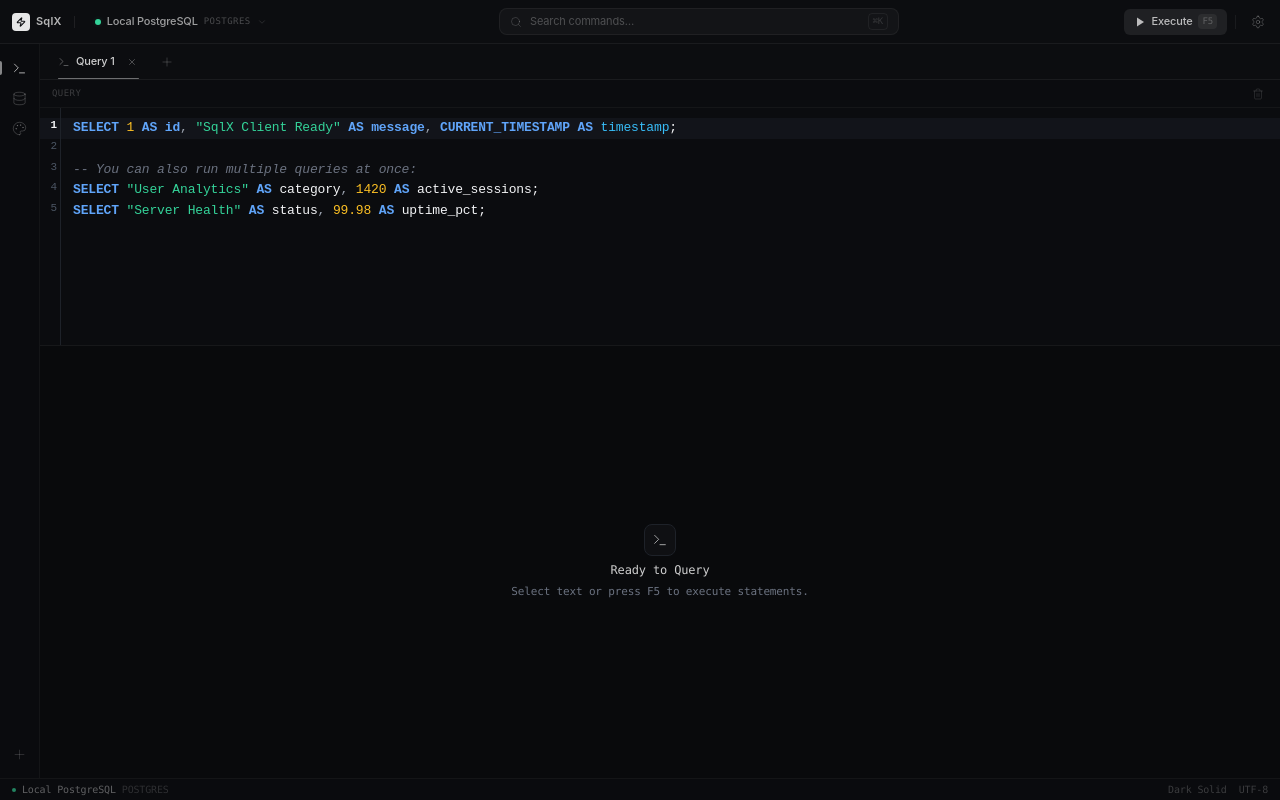
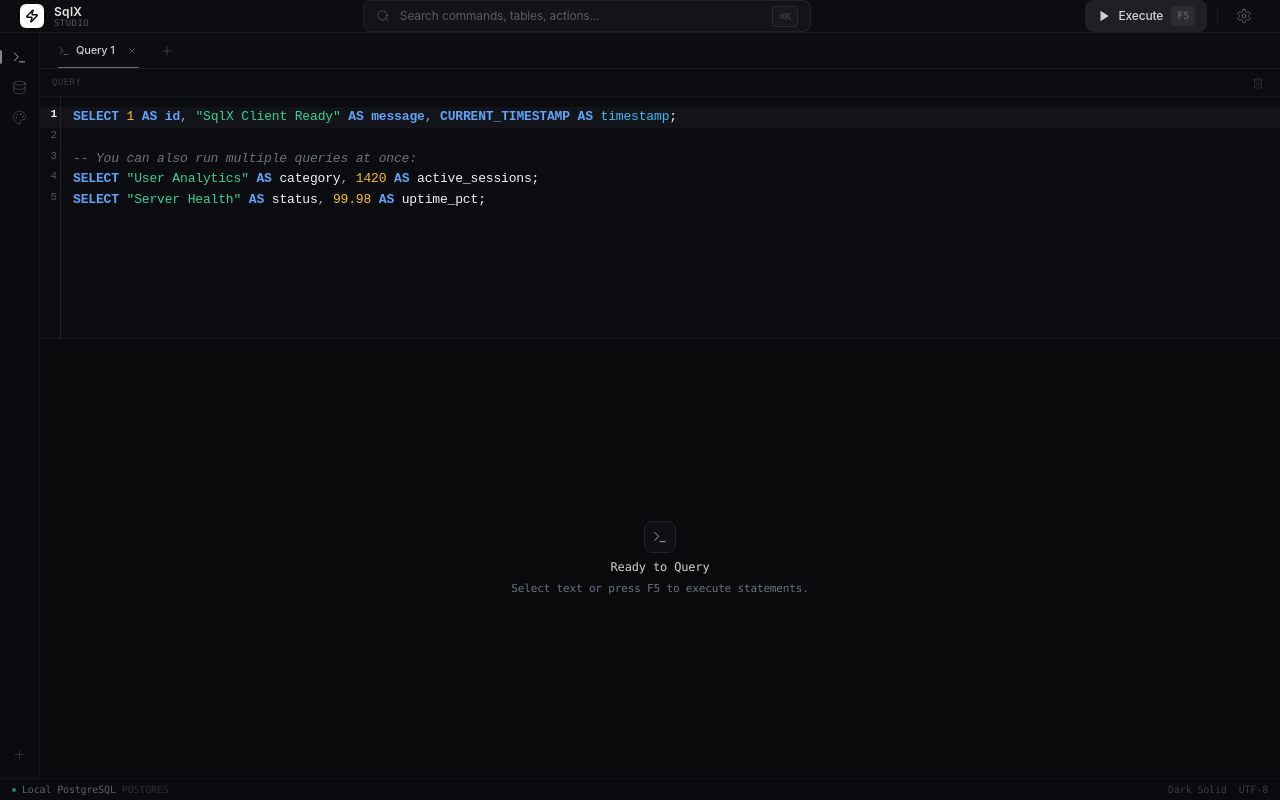
Before and after one commit to mohitdevx/SqlX-, a React (Vite) app: page / in a window 1280 px wide. Built offline with nearby package versions, Linux system fonts and the light colour scheme.

Commit message:
style: remove db selector from titlebar, increase height and add generous padding

```diff
--- a/src/components/layout/TitleBar.tsx
+++ b/src/components/layout/TitleBar.tsx
@@ -1,100 +1,60 @@
 import { useConnectionStore } from '@/stores/connectionStore';
 import { useQueryStore } from '@/stores/queryStore';
-import { ChevronDown, Database, Loader2, Play, Search, Settings, Zap } from 'lucide-react';
+import { Loader2, Play, Search, Settings, Zap } from 'lucide-react';
 import type React from 'react';
 
 interface TitleBarProps {
-  onOpenNewConnection: () => void;
+  onOpenNewConnection?: () => void;
   onOpenCommandPalette: () => void;
   onOpenThemeManager: () => void;
 }
 
-export const TitleBar: React.FC<TitleBarProps> = ({
-  onOpenNewConnection,
-  onOpenCommandPalette,
-  onOpenThemeManager,
-}) => {
+export const TitleBar: React.FC<TitleBarProps> = ({ onOpenCommandPalette, onOpenThemeManager }) => {
   const { runActiveQuery, tabs, activeTabId, selectedSql } = useQueryStore();
-  const { activeConnectionId, connections } = useConnectionStore();
+  const { activeConnectionId } = useConnectionStore();
   const activeTab = tabs.find((t) => t.id === activeTabId);
-  const currentConn = connections.find((c) => c.id === activeConnectionId);
 
   const hasSelection = Boolean(selectedSql && selectedSql.trim().length > 0);
   const isRunning = activeTab?.isRunning ?? false;
 
   return (
-    <header className="titlebar-root h-11 bg-[#0c0d10] border-b border-white/[0.06] flex items-center justify-between pl-3 pr-2 select-none z-30">
-      {/* ── Left: Brand + Connection ── */}
-      <div className="flex items-center gap-3 min-w-0 shrink-0">
-        {/* Brand Mark */}
-        <div className="flex items-center gap-1.5">
-          <div className="w-[18px] h-[18px] rounded-[4px] bg-white/90 flex items-center justify-center">
-            <Zap className="w-[10px] h-[10px] text-[#0c0d10]" strokeWidth={2.5} />
-          </div>
-          <span className="text-[11px] font-semibold tracking-[0.02em] text-white/70">SqlX</span>
+    <header className="titlebar-root h-13 bg-[#0c0d10] border-b border-white/[0.06] flex items-center justify-between px-5 select-none z-30">
+      {/* ── Left: Clean Brand ── */}
+      <div className="flex items-center gap-2.5 min-w-0 shrink-0">
+        <div className="w-6 h-6 rounded-md bg-white flex items-center justify-center shadow-sm">
+          <Zap className="w-3.5 h-3.5 text-[#0c0d10]" strokeWidth={2.5} />
         </div>
-
-        {/* Separator */}
-        <div className="w-px h-3 bg-white/[0.08]" />
-
-        {/* Connection Indicator */}
-        {currentConn ? (
-          <button
-            onClick={onOpenNewConnection}
-            className="group flex items-center gap-1.5 px-2 py-[3px] rounded-md hover:bg-white/[0.04] transition-colors duration-150"
-          >
-            <span className="relative flex h-1.5 w-1.5">
-              <span className="absolute inline-flex h-full w-full rounded-full bg-emerald-400/40 animate-ping" />
-              <span className="relative inline-flex h-1.5 w-1.5 rounded-full bg-emerald-400" />
-            </span>
-            <span className="text-[11px] font-medium text-white/60 group-hover:text-white/80 transition-colors">
-              {currentConn.name}
-            </span>
-            <span className="text-[9px] font-mono text-white/25 uppercase tracking-wider">
-              {currentConn.driver}
-            </span>
-            <ChevronDown
-              className="w-2.5 h-2.5 text-white/20 group-hover:text-white/40 transition-colors"
-              strokeWidth={1.5}
-            />
-          </button>
-        ) : (
-          <button
-            onClick={onOpenNewConnection}
-            className="group flex items-center gap-1.5 px-2 py-[3px] rounded-md hover:bg-white/[0.04] transition-colors duration-150"
-          >
-            <Database
-              className="w-3 h-3 text-white/30 group-hover:text-white/50"
-              strokeWidth={1.5}
-            />
-            <span className="text-[11px] text-white/40 group-hover:text-white/60 transition-colors">
-              No connection
-            </span>
-          </button>
-        )}
+        <div className="flex flex-col">
+          <span className="text-xs font-semibold tracking-wide text-white/90 leading-tight">
+            SqlX
+          </span>
+          <span className="text-[9px] font-mono text-white/30 tracking-wider uppercase leading-none">
+            Studio
+          </span>
+        </div>
       </div>
 
-      {/* ── Center: Command Bar ── */}
-      <div className="flex-1 flex items-center justify-center px-6 max-w-md mx-auto">
+      {/* ── Center: Search / Command Bar ── */}
+      <div className="flex-1 flex items-center justify-center px-8 max-w-lg mx-auto">
         <button
           onClick={onOpenCommandPalette}
-          className="w-full flex items-center gap-2 px-2.5 py-[4px] rounded-lg bg-white/[0.03] border border-white/[0.05] hover:border-white/[0.1] hover:bg-white/[0.05] transition-all duration-150 group"
+          className="w-full h-8 flex items-center gap-2.5 px-3 rounded-lg bg-white/[0.03] border border-white/[0.06] hover:border-white/[0.12] hover:bg-white/[0.06] transition-all duration-150 group shadow-sm"
         >
           <Search
-            className="w-3 h-3 text-white/20 group-hover:text-white/35 transition-colors"
+            className="w-3.5 h-3.5 text-white/25 group-hover:text-white/40 transition-colors"
             strokeWidth={1.5}
           />
-          <span className="flex-1 text-left text-[11px] text-white/25 group-hover:text-white/40 transition-colors">
-            Search commands…
+          <span className="flex-1 text-left text-xs text-white/30 group-hover:text-white/50 transition-colors">
+            Search commands, tables, actions…
           </span>
-          <kbd className="text-[9px] font-mono text-white/15 border border-white/[0.06] px-1 py-px rounded">
+          <kbd className="text-[10px] font-mono text-white/20 border border-white/[0.08] px-1.5 py-0.5 rounded bg-white/[0.02]">
             ⌘K
           </kbd>
         </button>
       </div>
 
-      {/* ── Right: Execute + Settings ── */}
-      <div className="flex items-center gap-1.5 shrink-0">
+      {/* ── Right: Action & Settings ── */}
+      <div className="flex items-center gap-2.5 shrink-0">
         {/* Execute Button */}
         <button
           onClick={() => {
@@ -103,27 +63,27 @@ export const TitleBar: React.FC<TitleBarProps> = ({
             }
           }}
           disabled={!activeConnectionId || isRunning}
-          className={`group flex items-center gap-1.5 h-[26px] px-2.5 rounded-md text-[11px] font-medium transition-all duration-150 disabled:opacity-25 disabled:pointer-events-none ${
+          className={`group flex items-center gap-2 h-8 px-3 rounded-lg text-xs font-medium transition-all duration-150 disabled:opacity-25 disabled:pointer-events-none shadow-sm ${
             isRunning
               ? 'bg-white/[0.06] text-white/60'
               : hasSelection
-                ? 'bg-white/90 text-[#0c0d10] hover:bg-white shadow-[0_0_12px_rgba(255,255,255,0.06)]'
-                : 'bg-white/[0.08] text-white/70 hover:bg-white/[0.12] hover:text-white/90'
+                ? 'bg-white text-[#0c0d10] hover:bg-white/90 shadow-[0_0_16px_rgba(255,255,255,0.08)]'
+                : 'bg-white/[0.08] text-white/80 hover:bg-white/[0.13] hover:text-white'
           }`}
         >
           {isRunning ? (
-            <Loader2 className="w-3 h-3 animate-spin" strokeWidth={2} />
+            <Loader2 className="w-3.5 h-3.5 animate-spin" strokeWidth={2} />
           ) : (
             <Play
-              className={`w-3 h-3 ${hasSelection ? 'fill-[#0c0d10]' : 'fill-white/70 group-hover:fill-white/90'}`}
+              className={`w-3.5 h-3.5 ${hasSelection ? 'fill-[#0c0d10]' : 'fill-white/80 group-hover:fill-white'}`}
               strokeWidth={0}
             />
           )}
           <span>{isRunning ? 'Running' : hasSelection ? 'Run Selection' : 'Execute'}</span>
           {!isRunning && (
             <kbd
-              className={`text-[9px] font-mono px-1 py-px rounded ${
-                hasSelection ? 'bg-black/10 text-[#0c0d10]/50' : 'bg-white/[0.06] text-white/25'
+              className={`text-[10px] font-mono px-1.5 py-0.5 rounded ${
+                hasSelection ? 'bg-black/10 text-[#0c0d10]/60' : 'bg-white/[0.06] text-white/30'
               }`}
             >
               F5
@@ -131,16 +91,15 @@ export const TitleBar: React.FC<TitleBarProps> = ({
           )}
         </button>
 
-        {/* Separator */}
-        <div className="w-px h-3.5 bg-white/[0.06] mx-0.5" />
+        <div className="w-px h-4 bg-white/[0.06]" />
 
         {/* Settings */}
         <button
           onClick={onOpenThemeManager}
-          className="w-7 h-7 flex items-center justify-center rounded-md text-white/25 hover:text-white/50 hover:bg-white/[0.04] transition-all duration-150"
-          title="Settings"
+          className="w-8 h-8 flex items-center justify-center rounded-lg text-white/30 hover:text-white/60 hover:bg-white/[0.04] transition-all duration-150"
+          title="Settings & Appearance"
         >
-          <Settings className="w-3.5 h-3.5" strokeWidth={1.5} />
+          <Settings className="w-4 h-4" strokeWidth={1.5} />
         </button>
       </div>
     </header>
```
